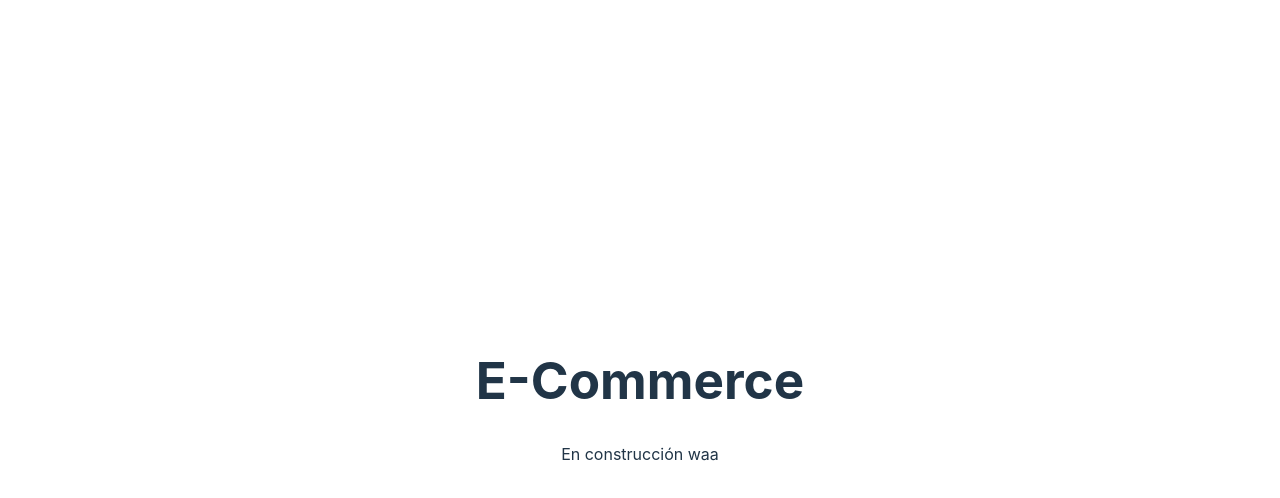
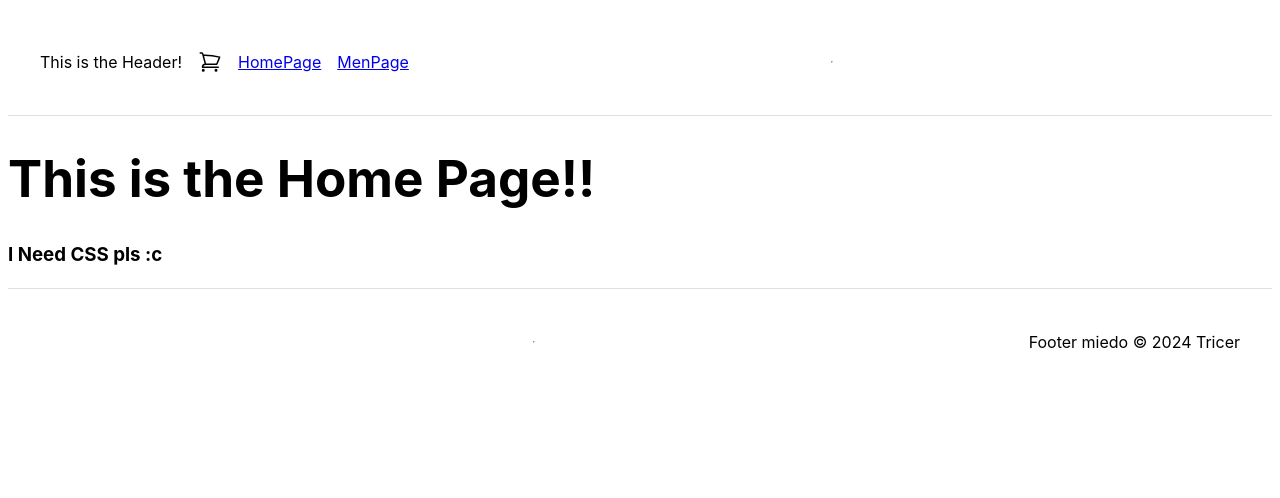
Before and after one commit to JGeanca/Tricer, a React (Vite) app in the folder projects/project-01/: page / in a window 1280 px wide. Shown: the top 498 px of the page. Built offline with nearby package versions, Linux system fonts and the light colour scheme.

Commit message:
Adding basic routing configuration

```diff
--- a/projects/project-01/src/App.css
+++ /dev/null
@@ -1,6 +0,0 @@
-#root {
-  max-width: 1280px;
-  margin: 0 auto;
-  padding: 2rem;
-  text-align: center;
-}
--- a/projects/project-01/src/App.jsx
+++ /dev/null
@@ -1,12 +0,0 @@
-import './App.css'
-
-function App() {
-  return (
-    <>
-      <h1>E-Commerce</h1>
-      <p>En construcción waa</p>
-    </>
-  )
-}
-
-export default App
--- /dev/null
+++ b/projects/project-01/src/assets/Icons.jsx
@@ -0,0 +1,8 @@
+export function CartIcon() {
+  return (
+    <svg xmlns="http://www.w3.org/2000/svg" width='24' height='24' fill="none" viewBox="0 0 24 24" strokeWidth={1.5} stroke="currentColor" className="size-6">
+      <path strokeLinecap="round" strokeLinejoin="round" d="M2.25 3h1.386c.51 0 .955.343 1.087.835l.383 1.437M7.5 14.25a3 3 0 0 0-3 3h15.75m-12.75-3h11.218c1.121-2.3 2.1-4.684 2.924-7.138a60.114 60.114 0 0 0-16.536-1.84M7.5 14.25 5.106 5.272M6 20.25a.75.75 0 1 1-1.5 0 .75.75 0 0 1 1.5 0Zm12.75 0a.75.75 0 1 1-1.5 0 .75.75 0 0 1 1.5 0Z" />
+    </svg>
+
+  )
+}
--- /dev/null
+++ b/projects/project-01/src/components/Footer.jsx
@@ -0,0 +1,8 @@
+export function Footer() {
+  return (
+    <footer>
+      <hr />
+      <p>Footer miedo &copy; 2024 Tricer</p>
+    </footer>
+  )
+}
--- /dev/null
+++ b/projects/project-01/src/components/Header.jsx
@@ -0,0 +1,16 @@
+import { Link } from 'react-router-dom'
+import { CartIcon } from '../assets/Icons'
+
+export function Header() {
+  return (
+    <header>
+      <p>This is the Header!</p>
+      <CartIcon />
+      <nav>
+        <Link to="/">HomePage</Link>
+        <Link to="/men">MenPage</Link>
+      </nav>
+      <hr />
+    </header>
+  )
+}
--- /dev/null
+++ b/projects/project-01/src/components/Layout.jsx
@@ -0,0 +1,16 @@
+import { Header } from './Header'
+import { Footer } from './Footer'
+
+import { Outlet } from 'react-router-dom'
+
+export function Layout() {
+  return (
+    <div>
+      <Header />
+      <main>
+        <Outlet />
+      </main>
+      <Footer />
+    </div>
+  )
+}
--- a/projects/project-01/src/index.css
+++ b/projects/project-01/src/index.css
@@ -1,34 +1,13 @@
+/*! This is default Vite CSS: */
+
 :root {
   font-family: Inter, system-ui, Avenir, Helvetica, Arial, sans-serif;
   line-height: 1.5;
   font-weight: 400;
-
-  color-scheme: light dark;
-  color: rgba(255, 255, 255, 0.87);
-  background-color: #242424;
-
   font-synthesis: none;
   text-rendering: optimizeLegibility;
   -webkit-font-smoothing: antialiased;
   -moz-osx-font-smoothing: grayscale;
-}
-
-a {
-  font-weight: 500;
-  color: #646cff;
-  text-decoration: inherit;
-}
-
-a:hover {
-  color: #535bf2;
-}
-
-body {
-  margin: 0;
-  display: flex;
-  place-items: center;
-  min-width: 320px;
-  min-height: 100vh;
 }
 
 h1 {
@@ -57,17 +36,26 @@ button:focus-visible {
   outline: 4px auto -webkit-focus-ring-color;
 }
 
-@media (prefers-color-scheme: light) {
-  :root {
-    color: #213547;
-    background-color: #ffffff;
-  }
+/** This is CSS by the team: */
+/**! css just for the moment */
+header {
+  display: flex;
+  justify-content: space-between;
+  align-items: center;
+  padding: 1.6em 2em;
+  border-bottom: 1px solid #e0e0e0;
+  gap: 1em;
+}
 
-  a:hover {
-    color: #747bff;
-  }
+nav {
+  display: flex;
+  gap: 1em;
+}
 
-  button {
-    background-color: #f9f9f9;
-  }
+footer {
+  display: flex;
+  justify-content: center;
+  align-items: center;
+  padding: 1.6em 2em;
+  border-top: 1px solid #e0e0e0;
 }
--- a/projects/project-01/src/main.jsx
+++ b/projects/project-01/src/main.jsx
@@ -1,7 +1,34 @@
 import { createRoot } from 'react-dom/client'
-import App from './App.jsx'
+import { createBrowserRouter, RouterProvider } from 'react-router-dom'
+import { Layout } from './components/Layout'
+import HomePage from './pages/HomePage'
+import MenPage from './pages/MenPage'
+import NotFoundPage from './pages/NotFoundPage'
 import './index.css'
 
+// Create a router
+const router = createBrowserRouter([
+  {
+    path: '/', // The path of the route is '/'
+    element: <Layout />,  // Render the Layout component when the path matches
+    children: [  // The children are all the pages that will use the Layout (That will render the layout!)
+      {
+        index: true,  // This means that default route (/) will render
+        element: <HomePage />,  // <- this page (Home)
+      },
+      {
+        path: 'men',
+        element: <MenPage />
+      },
+
+    ],
+  },
+  {
+    path: '*',
+    element: <NotFoundPage />
+  }
+])
+
 createRoot(document.getElementById('root')).render(
-  <App />
+  <RouterProvider router={router} /> // Wrap the router in a provider
 )
--- /dev/null
+++ b/projects/project-01/src/pages/HomePage.jsx
@@ -0,0 +1,8 @@
+export default function HomePage() {
+  return (
+    <div>
+      <h1>This is the Home Page!!</h1>
+      <h3>I Need CSS pls :c</h3>
+    </div>
+  )
+}
--- /dev/null
+++ b/projects/project-01/src/pages/MenPage.jsx
@@ -0,0 +1,7 @@
+export default function MenPage() {
+  return (
+    <div>
+      <h1>This is the Men Page!!!</h1>
+    </div>
+  )
+}
--- /dev/null
+++ b/projects/project-01/src/pages/NotFoundPage.jsx
@@ -0,0 +1,12 @@
+import { Link } from 'react-router-dom'
+
+export default function NotFoundPage() {
+  return (
+    <div>
+      <h1>404 Not Found</h1>
+      <p>Page not found</p>
+
+      <Link to="/">Go to Home Page</Link>
+    </div>
+  )
+}
```
Also changed, not shown: 2 other files (tests, documents, lock files or other folders).
